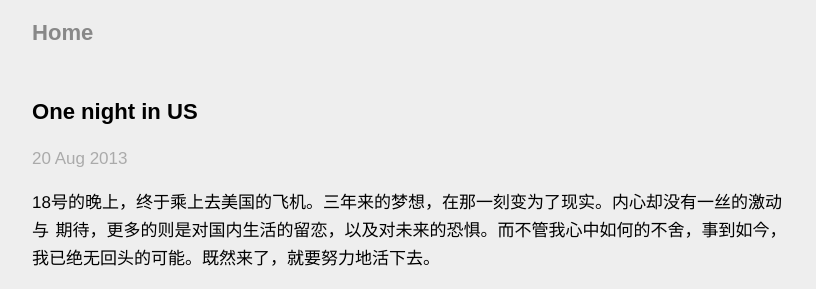
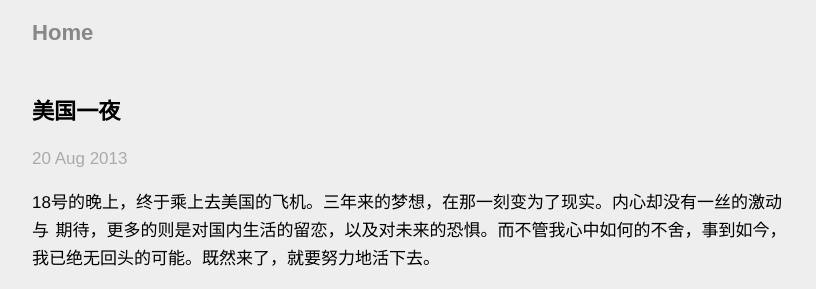
Before and after one commit to fuqcool/fuqcool.github.io, a Jekyll site: the page built from _posts/2013-08-20-first-day-in-us.md, in a window 1280 px wide. Shown: the top 289 px of the page, without its empty margins (228-1044 px from the left). Built offline with Jekyll 4.4.1, drawn with Linux system fonts in a browser that asks for light colours; Markdown is read by kramdown in place of the engine named in the settings; comment, search, counter and statistics services are not loaded.

Commit message:
Update 2013-08-20-first-day-in-us.md

```diff
--- a/_posts/2013-08-20-first-day-in-us.md
+++ b/_posts/2013-08-20-first-day-in-us.md
@@ -1,6 +1,6 @@
 ---
 layout: post
-title: "One night in US"
+title: "美国一夜"
 description: ""
 category:
 ---
```
